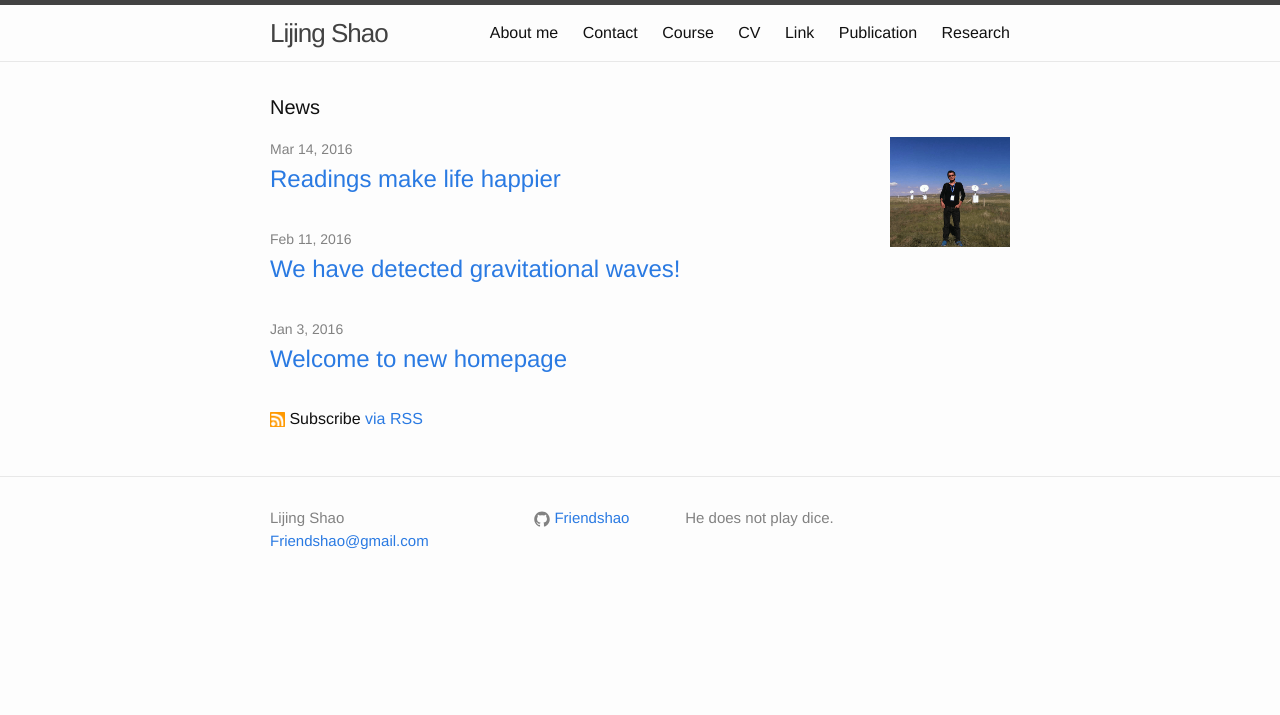
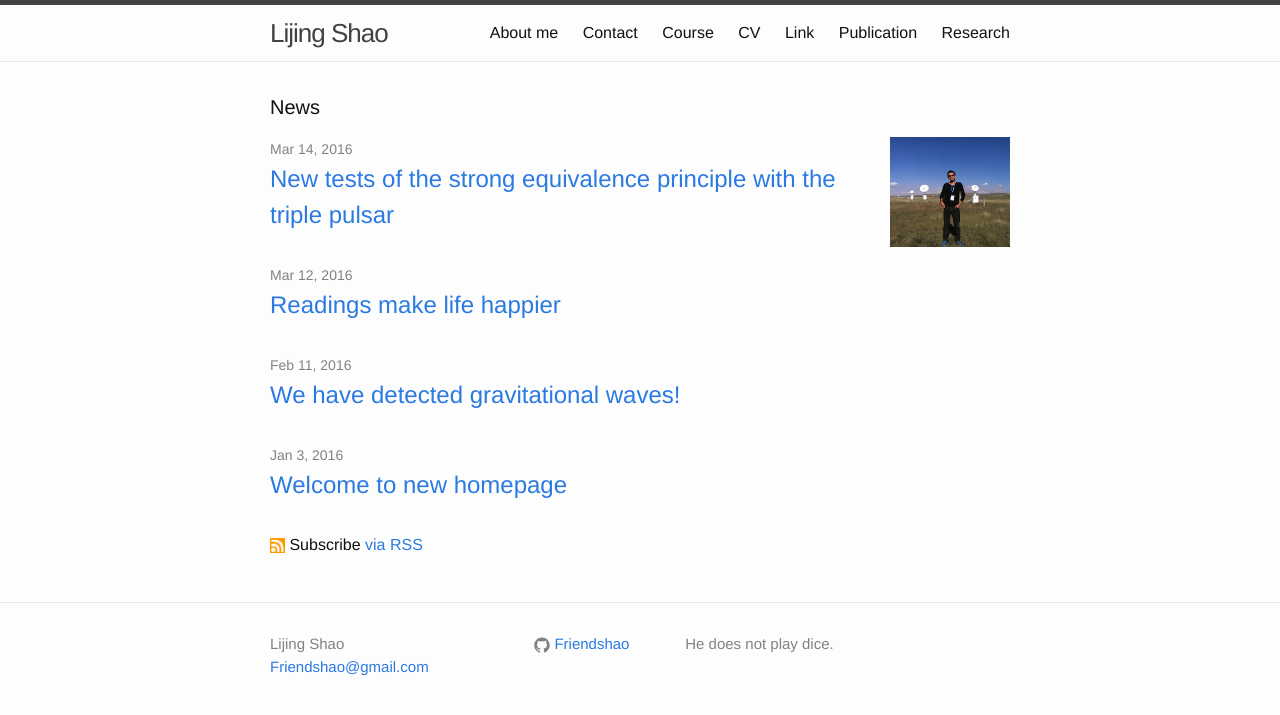
Before and after one commit to Friendshao/Friendshao.github.io, a Jekyll site: the page built from index.html, in a window 1280 px wide. Shown: the top 715 px of the page. Built offline with Jekyll 4.4.1, drawn with Linux system fonts in a browser that asks for light colours; some of the changed lines change nothing that is shown.

Commit message:
add a post about SEP test with triple pulsar

```diff
--- a/_posts/2016-03-10-reading-makes-life-happier.markdown
+++ b/_posts/2016-03-12-reading-makes-life-happier.markdown
@@ -1,7 +1,7 @@
 ---
 layout: post
 title:  "Readings make life happier"
-date:   2016-03-14 12:00:00 +0100
+date:   2016-03-12 12:00:00 +0100
 categories: News
 ---
 
--- /dev/null
+++ b/_posts/2016-03-14-new-tests-of-the-strong-equivalence-principle-with-the-triple-pulsar.markdown
@@ -0,0 +1,23 @@
+---
+layout: post
+title:  "New tests of the strong equivalence principle with the triple pulsar"
+date:   2016-03-14 12:00:00 +0100
+categories: News
+---
+
+I carried out **machine-precision three-body simulation** and **dedicated Markov chain Monte Carlo (MCMC) parameter estimation** to study the precision of **the triple pulsar**, PSR J0337+1715, in testing **the strong equivalence principle**.
+
+Einstein's General Relativity (GR) crucially relies on the equivalence principle that states the equality of inertial mass and gravitational mass. If the bodies under consideration are weakly self-gravitating, such an equality is called Weak Equivalence Principle (WEP). WEP was very well tested on Earth. If the bodies are strongly self-gravitating, the equality is called Strong Equivalence Principle (SEP). The test of SEP is much harder than that of WEP, because of
+
+1. the intrinsic weakness of gravity;
+2. the lack of suitable systems thereof.
+
+![TriplePulsar](https://public.nrao.edu/images/non-gallery/2014/d-finley/01-05/Triple_System_nrao.jpg "Triple Pulsar")
+**Millisecond pulsar (left foreground) is orbited by a hot white dwarf (center), both of which are orbited by another more-distant and cooler white dwarf (top right).** *(C) Bill Saxton; NRAO/AUI/NSF*
+
+
+PSR J0337+1715 turns out one of the best testbeds for SEP. It composes of one neutron star and two white dwarfs in a hierarchical way (see the figure). If SEP is violated, the neutron star and the inner white dwarf would drop differently in the gravitational field of the outer white dwarf. Such a difference could manifest in precision pulsar timing experiments. On the other side, the non-detection of beyond-GR signal would cast stringent constraints on the possible violation of SEP.
+
+In my work, in addition to the extensively studied violation in the equality of inertial mass and (passive) gravitational mass, the possibility of a violation in the equality of **active** gravitational mass and **passive** gravitational mass was also investigated. The latter would be the first test of such kind for pulsar timing, and also would be the first test of Newton's 3rd law (namely *"actio = reactio"*) with compact objects.
+
+The paper [[arXiv:1602.05725](http://arxiv.org/abs/1602.05725)] is accepted by **Physical Review D**.
```
